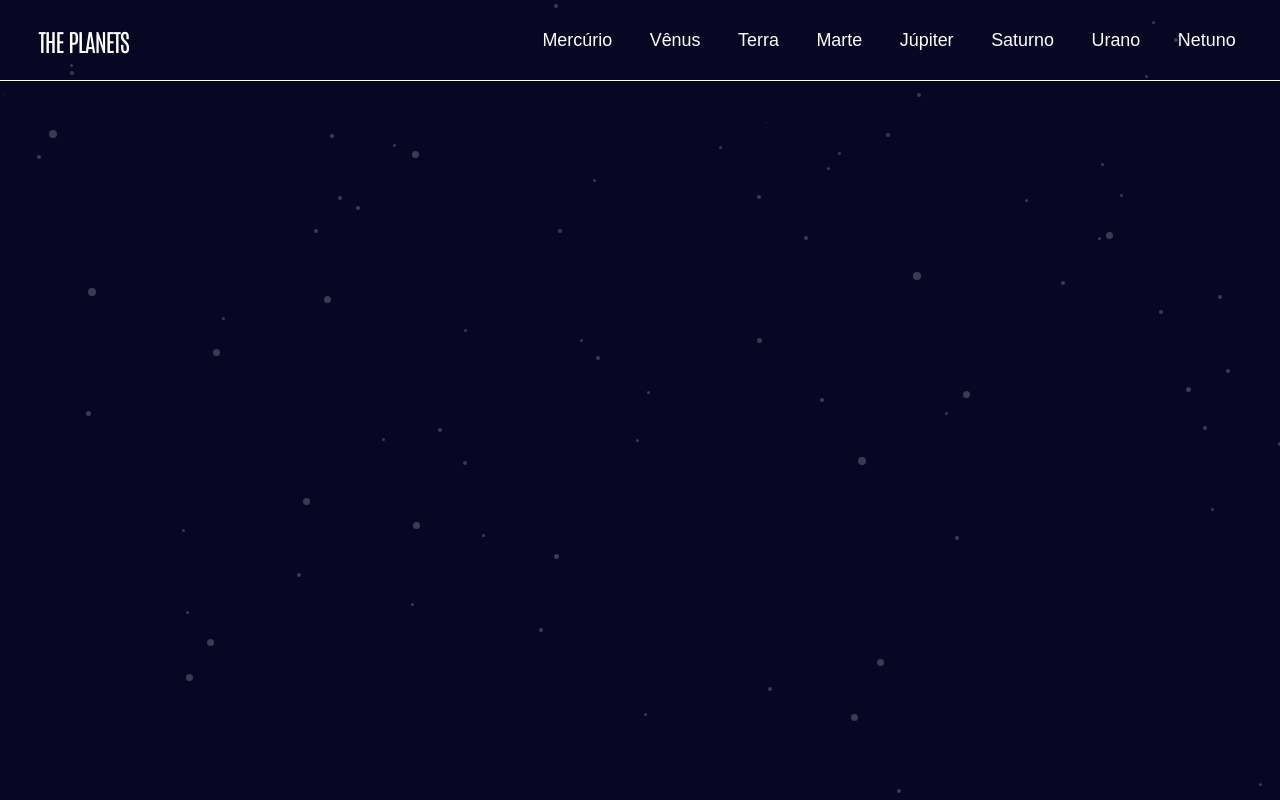
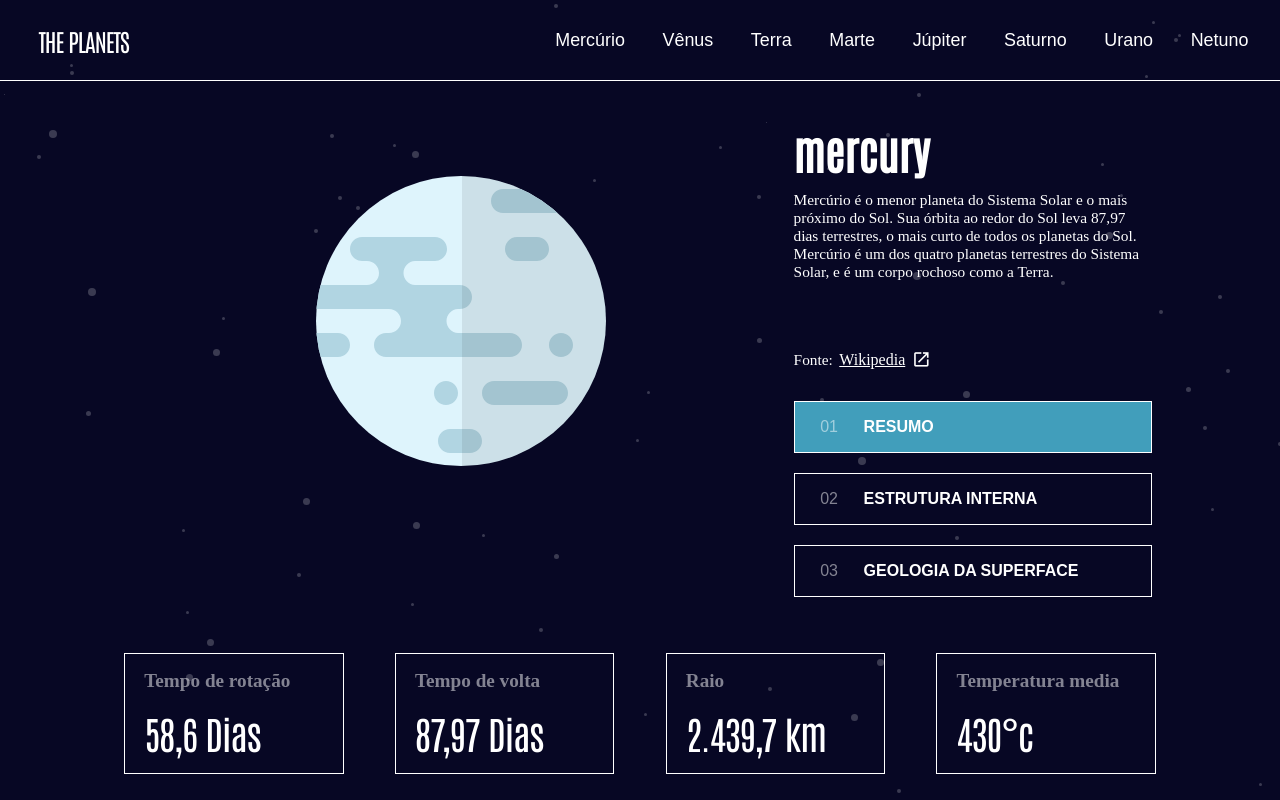
Before and after one commit to miratkd/Planets, a Vue app: page / in a window 1280 px wide. Built offline with nearby package versions, Linux system fonts and the light colour scheme.

Commit message:
content desktop

```diff
--- a/src/App.vue
+++ b/src/App.vue
@@ -1,14 +1,23 @@
 <template>
-  <Header />
+  <div style="flex-direction: column;">
+    <Header />
+    <Content :planet="selectedPlanet"/>
+    <TableInfo :planet="selectedPlanet"/>
+  </div>
+
 </template>
 
 <script>
 import Header from './components/Header.vue';
+import Content from './components/Content.vue';
+import TableInfo from './components/TableInfo.vue';
 
 export default {
   name: 'PlanetsApp',
   components:{
-    Header
+    Header,
+    Content,
+    TableInfo
   },
   data () {
     return {
@@ -22,17 +31,17 @@ export default {
           revolutionTime: '87,97 Dias',
           radius: '2.439,7 km',
           averageTemp: '430°c',
-          image1: 'mercury1',
-          image2: 'mercury2',
-          image3: 'mercury3'
+          image1: 'mercury1.svg',
+          image2: 'mercury2.svg',
+          image3: 'mercury3.svg',
+          link: 'https://pt.wikipedia.org/wiki/Merc%C3%BArio_(planeta)',
+          color: '#419EBB'
         }
       },
       selectedPlanet: {}
     }
   },
-  created () {
-    this.selectedPlanet = this.solarSistem.mercury
-  }
+  created () { this.selectedPlanet = this.solarSistem.mercury }
 }
 </script>
 
--- /dev/null
+++ b/src/components/Content.vue
@@ -0,0 +1,114 @@
+<template>
+    <div class="content-container">
+        <div class="content-image-container">
+            <img v-if="stage == 1" :src="require('@/assets/'+planet.image1)" alt="mercury">
+            <img v-else-if="stage == 2" :src="require('@/assets/'+planet.image2)" alt="mercury">
+            <img v-else :src="require('@/assets/'+planet.image3)" alt="mercury">
+        </div>
+        <div class="content-info-container">
+            <h1 class="content-info-planet-name">{{ planet.name }}</h1>
+            <p v-if="stage == 1" class="content-info-planet-text content-info-planet-overview-height">{{ planet.overview }}</p>
+            <p v-else-if="stage == 2" class="content-info-planet-text content-info-planet-overview-height">{{ planet.internalStructure }}</p>
+            <p v-else class="content-info-planet-text content-info-planet-overview-height">{{ planet.surfaceGeology }}</p>
+            <div class="content-info-source-container">
+                <p class="content-info-planet-text">Fonte: </p>
+                <a :href="planet.link" target="_blank" class="content-info-source-link">Wikipedia</a>
+                <span class="material-icons content-info-source-icon" >open_in_new</span>
+            </div>
+            <button v-on:click="setStage(1)" :style="isActive(1)" class="content-info-button" >
+                <div class="content-info-button-number">01</div>
+                <div class="content-info-button-text">Resumo</div>
+            </button>
+            <button v-on:click="setStage(2)" :style="isActive(2)" class="content-info-button" >
+                <div class="content-info-button-number">02</div>
+                <div class="content-info-button-text">Estrutura interna</div>
+            </button>
+            <button v-on:click="setStage(3)" :style="isActive(3)" class="content-info-button" >
+                <div class="content-info-button-number">03</div>
+                <div class="content-info-button-text">Geologia da superface</div>
+            </button>
+        </div>
+    </div>
+</template>
+
+<script>
+export default {
+    name: 'PageContent',
+    props: ['planet'],
+    data () {
+        return {
+            stage: 1
+        }
+    },
+    methods: {
+        setStage (number) { this.stage = number },
+        isActive ( number ) { if (this.stage == number) return 'background-color: ' + this.planet.color}
+    }
+}
+</script>
+
+<style>
+    .content-container{
+        width: 80vw;
+        margin-top: 5vh;
+        align-items: flex-start;
+        font-size: 1vw;
+    }
+    .content-image-container{
+        width: 65%;
+        justify-content: center;
+        min-height: 50vh;
+    }
+    .content-info-planet-overview-height{
+        min-height: 17vh;
+    }
+    .content-info-container{
+        flex-direction: column;
+        width: 35%;
+        align-items: flex-start;
+    }
+    .content-info-planet-name{
+        color: white;
+        font-size: 3.5em;
+        font-family: 'Antonio';
+        margin: 0;
+    }
+    .content-info-planet-text{
+        color: white;
+        font-size: 1.2em;
+        margin: 1.5vh 0;
+    }
+    .content-info-source-container{ gap: 0.5vw; }
+    .content-info-source-link{
+        font-size: 1.25em;
+        color: white;
+    }
+    .content-info-source-icon{
+        font-size: 1.5em;
+        color: white;
+    }
+    .content-info-button{
+        width: 100%;
+        background-color: transparent;
+        border: 1px solid white;
+        display: flex;
+        align-items: center;
+        padding: 2vh 0;
+        margin-top: 2.5vh;
+        cursor: pointer;
+    }
+    .content-info-button-number{
+        margin-left: 2vw;
+        font-size: 1.2em;
+        color: white;
+        opacity: 0.5;
+    }
+    .content-info-button-text{
+        margin-left: 2vw;
+        font-size: 1.2em;
+        color: white;
+        text-transform: uppercase;
+        font-weight: 700;
+    }
+    .content-info-button:hover{ background-color: #838391; }
+</style>
--- a/src/components/Header.vue
+++ b/src/components/Header.vue
@@ -73,7 +73,6 @@ export default {
 
 <style>
 .Header-container {
-    padding: 0 3vw;
     height: 10vh;
     border-bottom: 0.1vh solid white;
     width: 100vw;
@@ -85,10 +84,12 @@ export default {
     font-size: 1.9em;
     color: white;
     letter-spacing: -1.05px;
+    margin-left: 3vw;
 }
 
 .Header-menu {
     gap: 2vw;
+    margin-right: 2vw;
 }
 
 .Header-menu-button {
--- /dev/null
+++ b/src/components/TableInfo.vue
@@ -0,0 +1,57 @@
+<template>
+    <div class="content-table-container">
+        <div class="content-table-square">
+            <p class="content-table-square-title">Tempo de rotação</p>
+            <p class="content-table-square-value">{{ planet.rotationTime }}</p>
+        </div>
+        <div class="content-table-square">
+            <p class="content-table-square-title">Tempo de volta</p>
+            <p class="content-table-square-value">{{ planet.revolutionTime }}</p>
+        </div>
+        <div class="content-table-square">
+            <p class="content-table-square-title">Raio</p>
+            <p class="content-table-square-value">{{ planet.radius }}</p>
+        </div>
+        <div class="content-table-square">
+            <p class="content-table-square-title">Temperatura media</p>
+            <p class="content-table-square-value">{{ planet.averageTemp }}</p>
+        </div>
+    </div>
+</template>
+
+<script>
+    export default {
+        name: "TableInfo",
+        props: ['planet']
+    }
+</script>
+
+<style>
+    .content-table-container{
+        gap: 4vw;
+        margin-top: 7vh;
+    }
+    .content-table-square{
+        border: 1px solid white;
+        padding: 2vh 1.5vw;
+        min-width: 14vw;
+        flex-direction: column;
+        align-items: flex-start;
+        gap: 2vh;
+    }
+    .content-table-square-title{
+        font-weight: 700;
+        font-size: 1.2em;
+        color: white;
+        opacity: 0.5;
+        margin: 0;
+    }
+    .content-table-square-value{
+        font-weight: 400;
+        font-size: 2.4em;
+        color: white;
+        margin: 0;
+        letter-spacing: -1px;
+        font-family: 'Antonio';
+    }
+</style>
```
